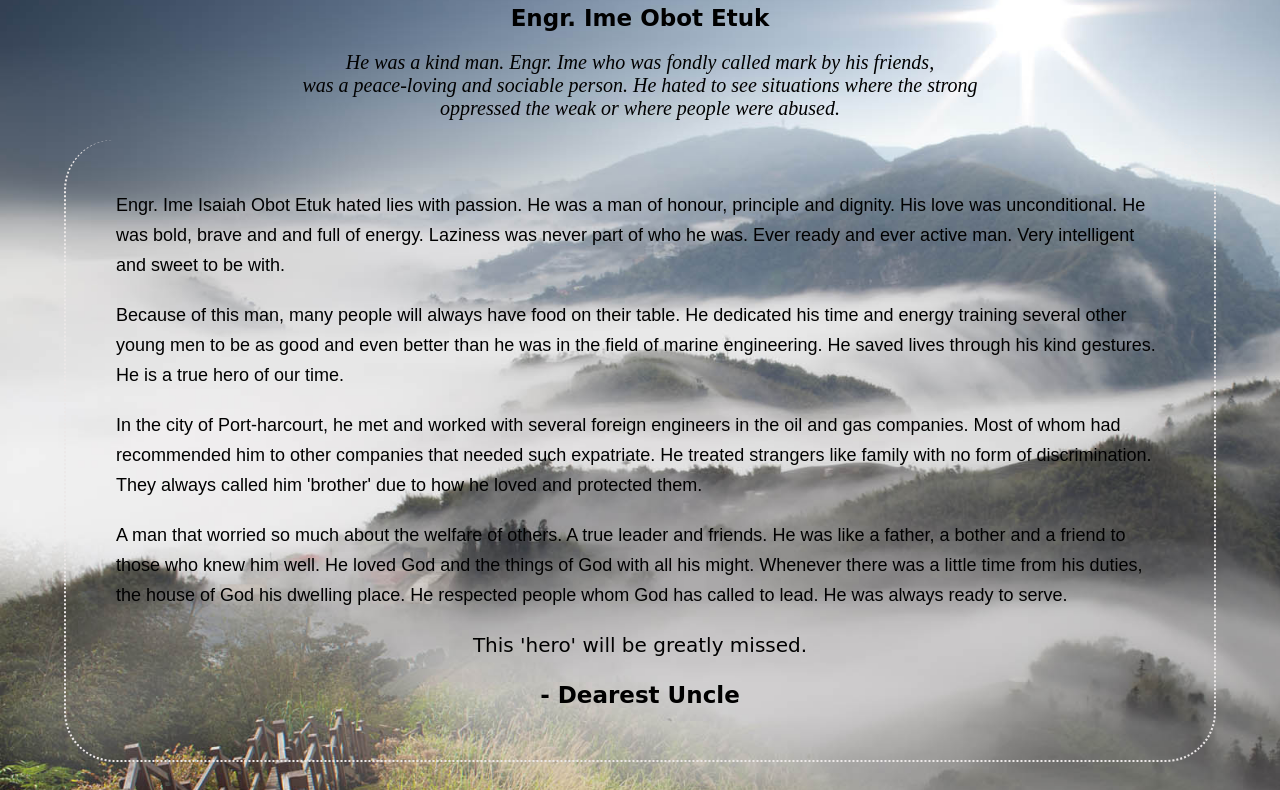
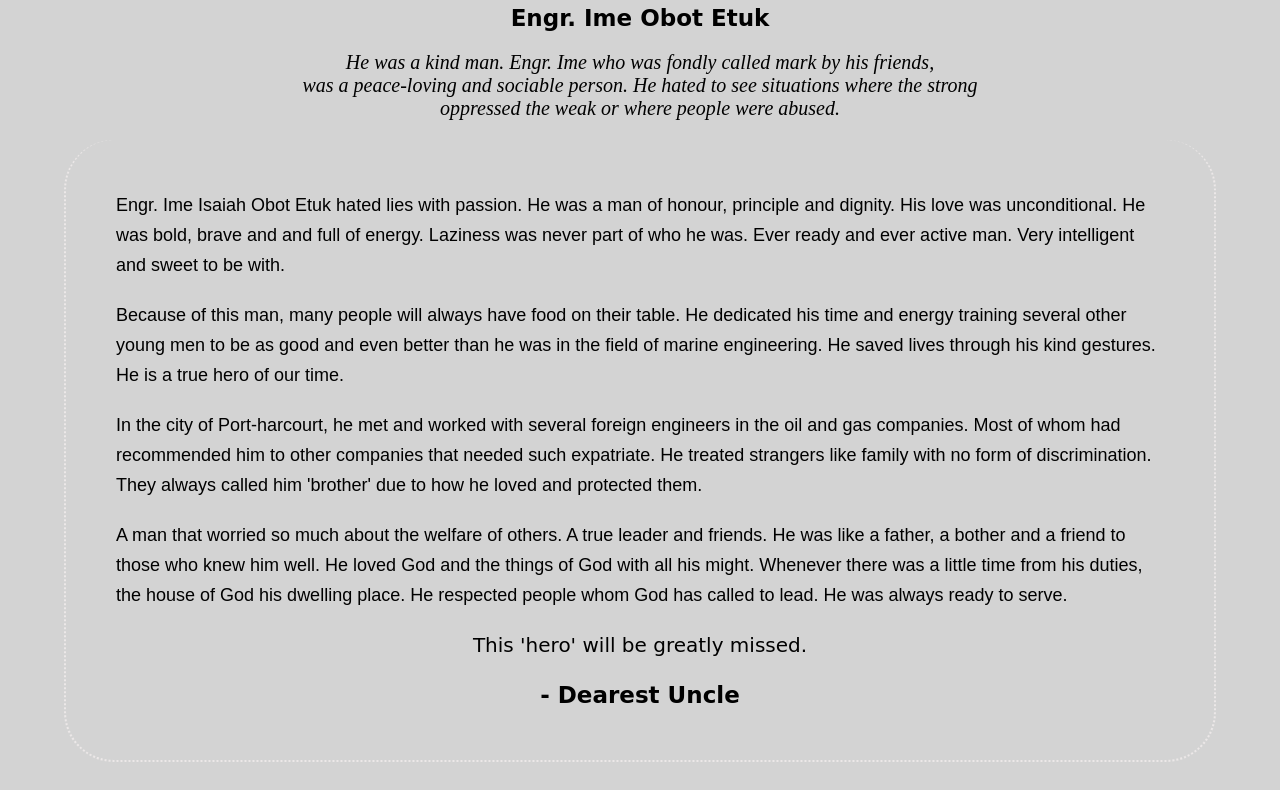
Before and after one commit to Esther-Inyang/tribute-page, a plain HTML site: page AboutPage/index.html in a window 1280 px wide. Shown: the part 112-902 px from the top of the page. Drawn offline with Linux system fonts and the light colour scheme.

Commit message:
first commit

```diff
--- a/AboutPage/style.css
+++ b/AboutPage/style.css
@@ -1,11 +1,7 @@
 body{
     padding: 0;
     margin: 0;
-    width: 100%;
-    height: 100%;
-    background: url("bg.jpg");
-    background-repeat: no-repeat;
-    background-size: cover;
+    background: #d3d3d3;
 }
 
 * {
```
